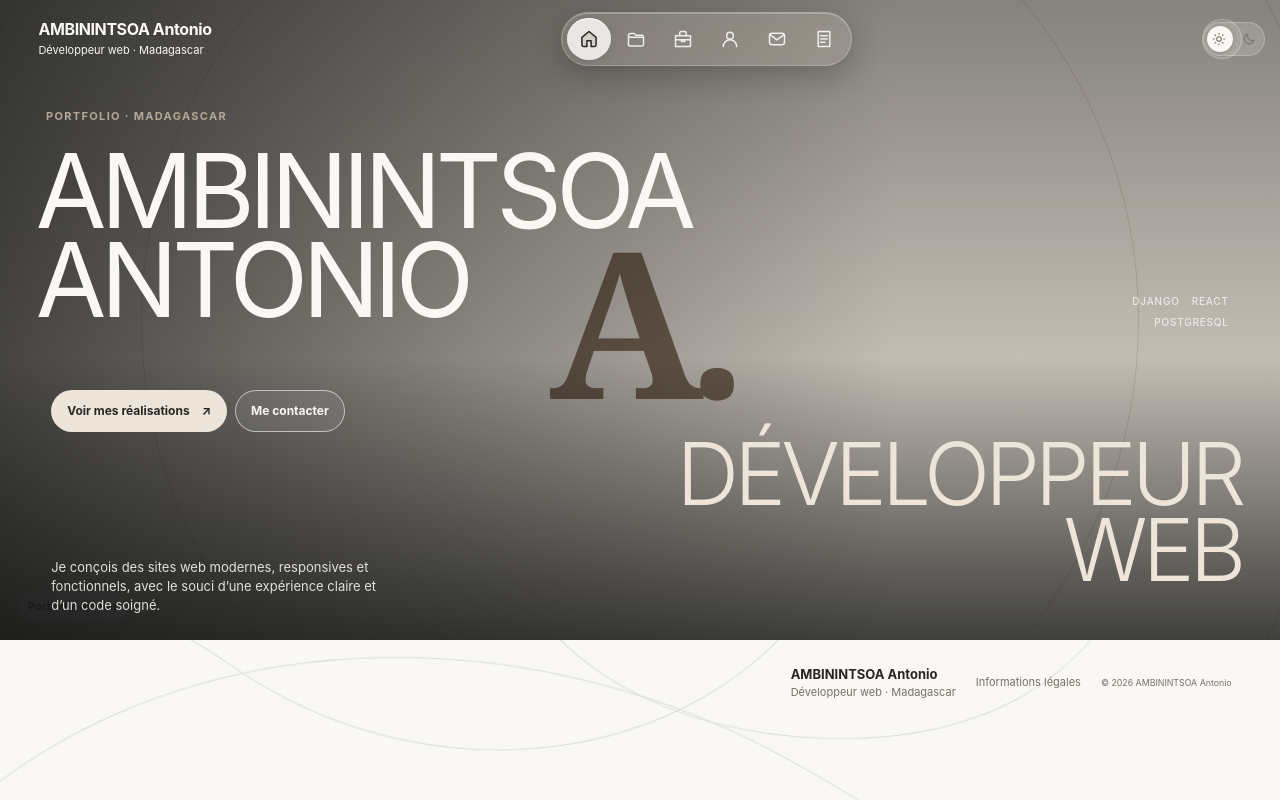
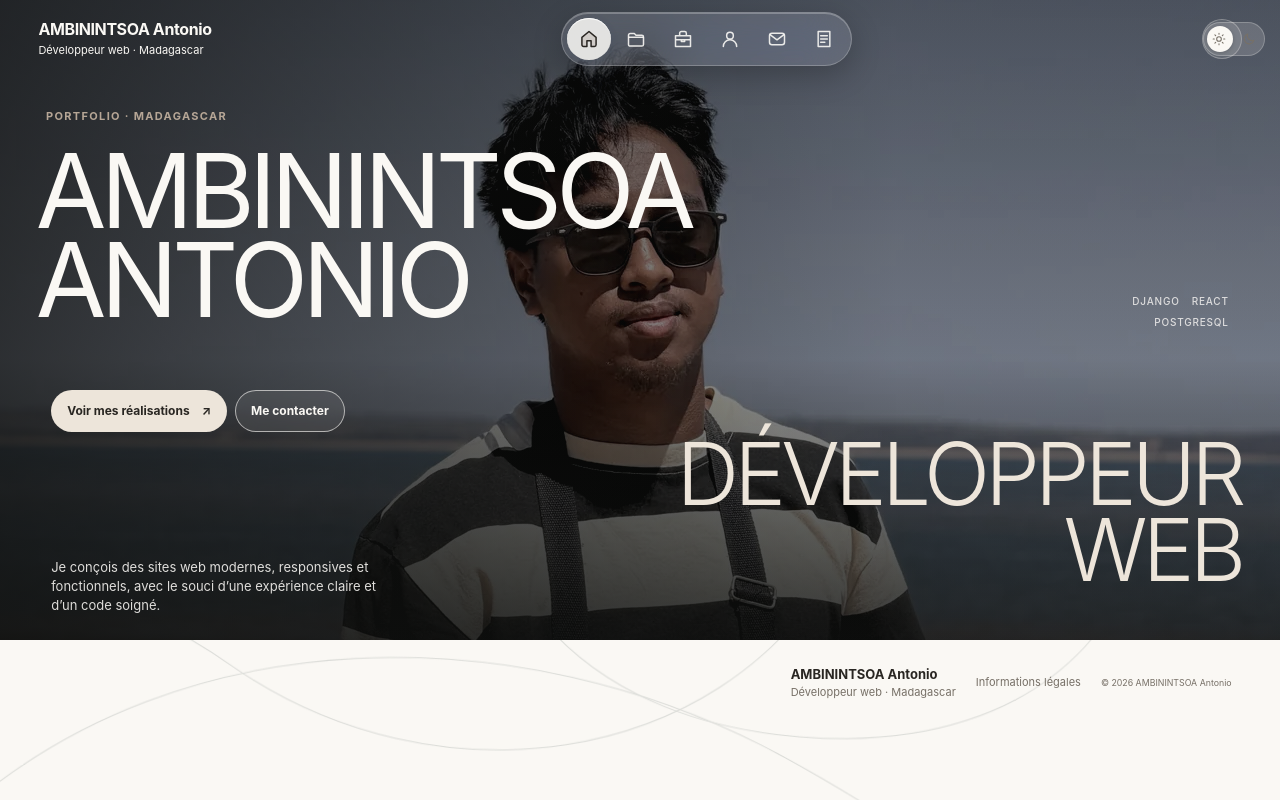
Before and after one commit to Nyntsoa/Antonio, a Django app: page / in a window 1280 px wide. Run offline with Django 5.2, Linux system fonts and the light colour scheme.

Commit message:
version 01.0.6

```diff
--- a/portfolio_site/templates/portfolio_site/home.html
+++ b/portfolio_site/templates/portfolio_site/home.html
@@ -1,4 +1,5 @@
 {% extends 'portfolio_site/base.html' %}
+{% load static %}
 {% block content %}
 <section class="home-screen" aria-labelledby="hero-title">
   <div class="home-copy">
@@ -10,7 +11,11 @@
     <div class="hero-actions"><a class="button button-primary" href="{% url 'project_list' %}">Voir mes réalisations <span aria-hidden="true">↗</span></a><a class="button button-secondary" href="{% url 'contact' %}">Me contacter</a></div>
   </div>
   <figure class="hero-photo-wrap">
-    {% if site_profile.photo %}<img class="hero-photo" src="{{ site_profile.photo.url }}"{% if site_profile.photo_srcset %} srcset="{{ site_profile.photo_srcset }}" sizes="100vw"{% endif %} alt="Portrait de {{ site_profile.name }}" width="1280" height="960" decoding="async" fetchpriority="high">{% else %}<div class="hero-photo-placeholder" role="img" aria-label="Portrait à ajouter dans le profil du site"><span>A.</span><small>Portrait à ajouter</small></div>{% endif %}
+    {% if site_profile.photo %}
+      <img class="hero-photo" src="{{ site_profile.photo.url }}"{% if site_profile.photo_srcset %} srcset="{{ site_profile.photo_srcset }}" sizes="100vw"{% endif %} alt="Portrait de {{ site_profile.name }}" width="1280" height="960" decoding="async" fetchpriority="high" onerror="this.onerror=null;this.removeAttribute('srcset');this.src='{% static "portfolio_site/images/portrait-960.webp" %}'">
+    {% else %}
+      <img class="hero-photo" src="{% static "portfolio_site/images/portrait-960.webp" %}" srcset="{% static "portfolio_site/images/portrait-320.webp" %} 320w, {% static "portfolio_site/images/portrait-640.webp" %} 640w, {% static "portfolio_site/images/portrait-960.webp" %} 960w, {% static "portfolio_site/images/portrait-1280.webp" %} 1280w" sizes="100vw" alt="Portrait de {{ site_profile.name|default:'AMBININTSOA Antonio' }}" width="1280" height="960" decoding="async" fetchpriority="high">
+    {% endif %}
     {% if site_profile.photo %}<figcaption>{{ site_profile.name|default:'AMBININTSOA Antonio' }} · {{ site_profile.location|default:'Madagascar' }}</figcaption>{% endif %}
   </figure>
 </section>
```
Also changed, not shown: portfolio_site/static/portfolio_site/images/portrait-1280.webp (added), portfolio_site/static/portfolio_site/images/portrait-320.webp (added), portfolio_site/static/portfolio_site/images/portrait-640.webp (added), portfolio_site/static/portfolio_site/images/portrait-960.webp (added).
